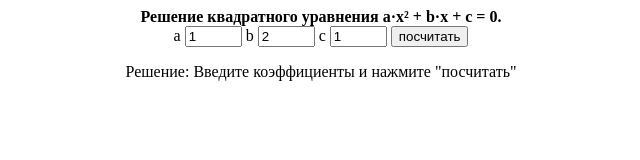
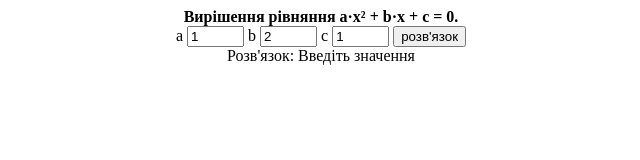
Before and after one commit to VasyaBilak/Home-work-6, a plain HTML site: page index.html in a window 1280 px wide. Shown: the whole page, without its empty margins (319-959 px from the left). Drawn offline with Linux system fonts and the light colour scheme.

Commit message:
Initial commit

```diff
--- a/index.html
+++ b/index.html
@@ -1,10 +1,56 @@
-<div align="center">
-<b>Решение квадратного уравнения a&middot;x&sup2; + b&middot;x + c = 0.</b>
+<!DOCTYPE html>
+<html lang="en">
+  <head>
+    <meta charset="utf-8">
+    <title>Vasyl Bilak</title>
+	<script type="text/javascript" src="sum.js"></script>
+  </head>
+  <body>
+  <div align="center">
+<b>Вирішення рівняння a&middot;x&sup2; + b&middot;x + c = 0.</b>
 <form name="square" action="javascript:square_equation()">
 a <input name="square_a" type="text" value="1" size="4">
 b <input name="square_b" type="text" value="2" size="4">
 c <input name="square_c" type="text" value="1" size="4">
-<input type="submit" value="посчитать">
+<input type="submit" value="розв'язок">
 </form>
-Решение: <span id="square_sol">Введите коэффициенты и нажмите "посчитать"</span>
+Розв'язок: <span id="square_sol">Введіть значення</span>
 </div>
+<script language="javascript">
+<!--
+function square_equation() {
+  var a = document.square.square_a.value;
+  var b = document.square.square_b.value;
+  var c = document.square.square_c.value;
+  var sol = document.getElementById("square_sol");
+
+  var d = b * b - 4 * a * c;
+  if ( d < 0 ) {
+    string = "пара комплексно-сполучених коренів<br>x<sub>1</sub> = (";
+    string += - b / ( 2 * a );
+    string += ", ";
+    string += Math.sqrt( -d ) / ( 2 * a );
+    string += "), x<sub>2</sub> = (";
+    string += - b / ( 2 * a);
+    string += ", ";
+    string += - Math.sqrt( -d ) / ( 2 * a );
+    string += ").";
+  } else {
+      if ( d == 0 ) {
+        string = "два одинакові речові корені:<br>x<sub>1</sub> = x<sub>2</sub> = ";
+        string += -b / ( 2 * a );
+        string += ".";
+      } else {
+        string = "два різні речові корені:<br>x<sub>1</sub> = ";
+        string += -b / ( 2 * a ) - Math.sqrt( d ) / ( 2 * a );
+        string += ", x<sub>2</sub> = ";
+        string += -b / ( 2 * a ) + Math.sqrt( d ) / ( 2 * a );
+        string += ".";
+      }
+  }
+  sol.innerHTML = string;
+}
+-->
+</script>
+  </body>
+</html>
--- a/sum.js
+++ b/sum.js
@@ -8,7 +8,7 @@ function square_equation() {
 
   var d = b * b - 4 * a * c;
   if ( d < 0 ) {
-    string = "пара комплексно-сопряженных корней<br>x<sub>1</sub> = (";
+    string = "пара комплексно-сполучених коренів<br>x<sub>1</sub> = (";
     string += - b / ( 2 * a );
     string += ", ";
     string += Math.sqrt( -d ) / ( 2 * a );
@@ -19,11 +19,11 @@ function square_equation() {
     string += ").";
   } else {
       if ( d == 0 ) {
-        string = "два одинаковых вещественных корня:<br>x<sub>1</sub> = x<sub>2</sub> = ";
+        string = "два одинакові речові корені:<br>x<sub>1</sub> = x<sub>2</sub> = ";
         string += -b / ( 2 * a );
         string += ".";
       } else {
-        string = "два различных вещественных корня:<br>x<sub>1</sub> = ";
+        string = "два різні речові корені:<br>x<sub>1</sub> = ";
         string += -b / ( 2 * a ) - Math.sqrt( d ) / ( 2 * a );
         string += ", x<sub>2</sub> = ";
         string += -b / ( 2 * a ) + Math.sqrt( d ) / ( 2 * a );
```
